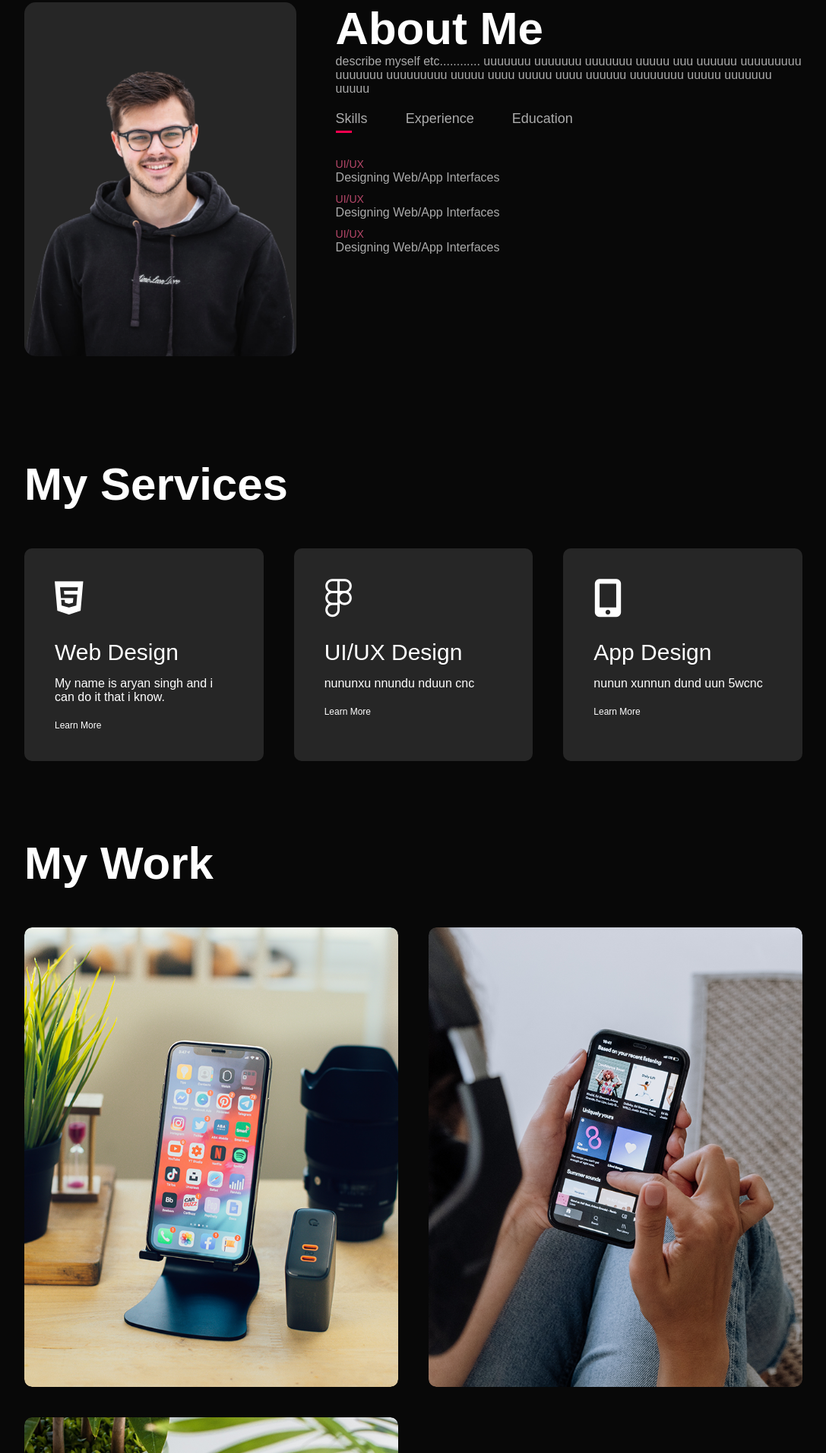
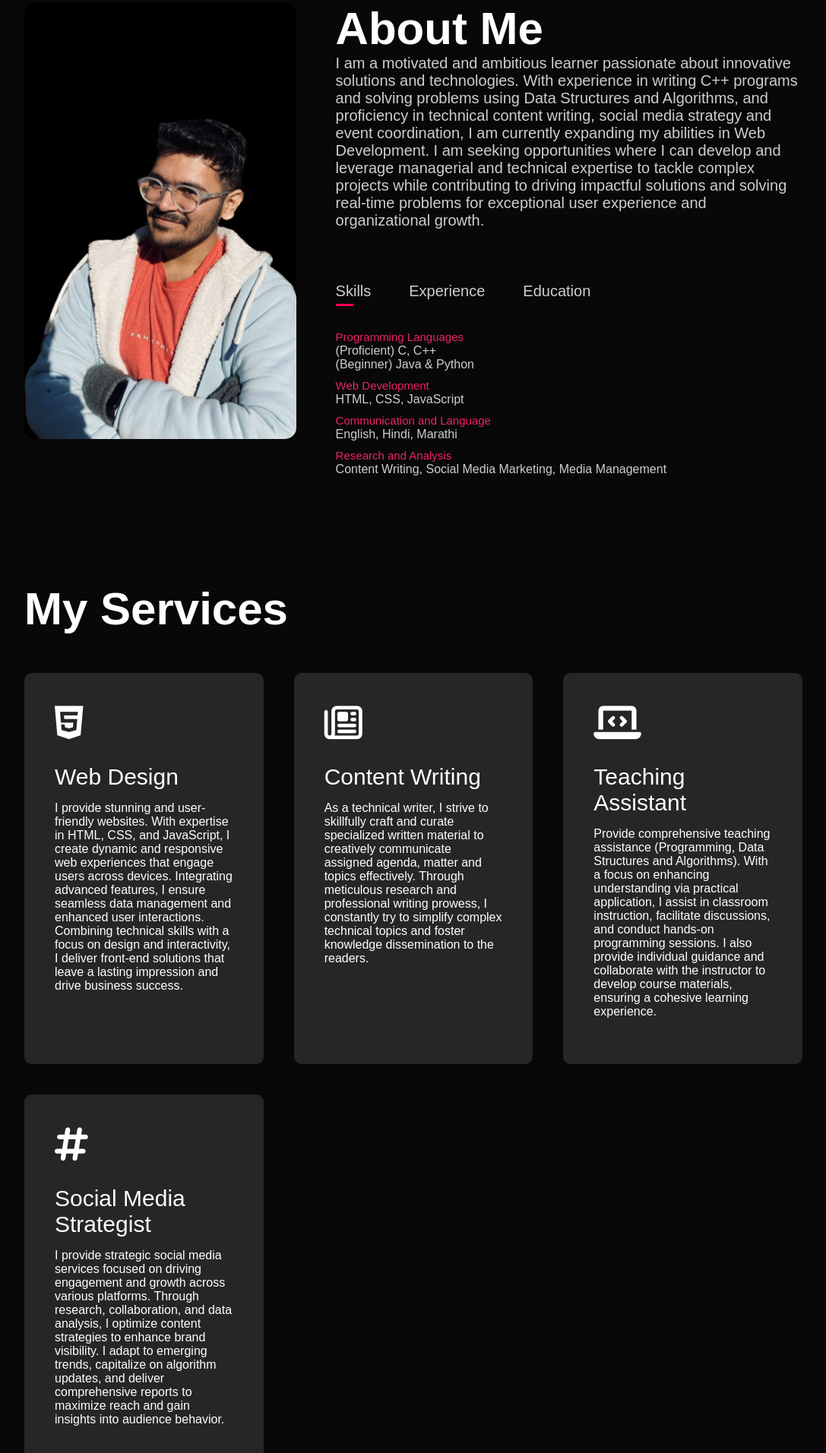
Before and after one commit to Aryan-Singh-1017/Portfolio-Website, a website: page index.html in a window 1280 px wide. Shown: the part 887-2800 px from the top of the page at 76% size, without its empty margins (96-1183 px from the left). Drawn offline with Linux system fonts and the light colour scheme.

Commit message:
Initial commit

```diff
--- a/index.html
+++ b/index.html
@@ -38,14 +38,15 @@
             <div class="container">
                 <div class="row">
                     <div class="about-col-1">
-                        <img src="images/user.png">
+                        <img src="images/my pic2.JPG">
                     </div>
                     <div class="about-col-2">
                         <h1 class="sub-title">About Me</h1>
-                        <p>describe myself etc............
-                            uuuuuuu uuuuuuu uuuuuuu uuuuu uuu
-                            uuuuuu uuuuuuuuu uuuuuuu uuuuuuuuu uuuuu uuuu
-                            uuuuu uuuu uuuuuu uuuuuuuu uuuuu uuuuuuu uuuuu
+                        <p>  I am a motivated and ambitious learner passionate about innovative solutions and technologies.
+                            With experience in writing C++ programs and solving problems using Data Structures and Algorithms,
+                            and proficiency in technical content writing, social media strategy and event coordination, I am currently expanding my abilities in Web Development.
+                            I am seeking opportunities where I can develop and leverage managerial and technical expertise to tackle complex projects while
+                            contributing to driving impactful solutions and solving real-time problems for exceptional user experience and organizational growth.
                         </p>
                         <div class="tab-titles">
                             <p class="tab-links active-link" onclick="opentab('skills')">Skills</p>
@@ -54,23 +55,25 @@
                         </div>
                         <div class="tab-contents active-tab" id="skills">
                             <ul>
-                                <li><span>UI/UX</span><br>Designing Web/App Interfaces</li>
-                                <li><span>UI/UX</span><br>Designing Web/App Interfaces</li>
-                                <li><span>UI/UX</span><br>Designing Web/App Interfaces</li>
+                                <li><span>Programming Languages</span><br> (Proficient) C, C++
+                                    <br>(Beginner) Java & Python</li>
+                                <li><span>Web Development</span><br>HTML, CSS, JavaScript</li>
+                                <li><span>Communication and Language </span><br>English, Hindi, Marathi</li>
+                                <li><span>Research and Analysis </span><br>Content Writing, Social Media Marketing, Media Management</li>
                             </ul>
                         </div>
                         <div class="tab-contents" id="experience">
                             <ul>
-                                <li><span>2020-2022</span><br>training at..</li>
-                                <li><span>year</span><br>company </li>
-                                <li><span>year</span><br>Experience</li>
+                                <li><span>March 2023 - Present</span><br>Technical Content Writer at Unstop</li>
+                                <li><span>February 2022 - July 2022</span><br>Teachnical and Teaching Assistant (DSA) at LNMIIT  </li>
+                                <li><span>May 2021 - July 2021</span><br>Social Media Strategist at The Happy Collar</li>
                             </ul>
                         </div>
                         <div class="tab-contents" id="education">
                             <ul>
-                                <li><span>2016</span><br>Education college</li>
-                                <li><span>UI/UX</span><br>Designing Web/App Interfaces</li>
-                                <li><span>UI/UX</span><br>Designing Web/App Interfaces</li>
+                                <li><span>2020 - Present</span><br>B.Tech (Electronics and Communicational Engineering), LNMIIT <br> CGPA - 8.48</li>
+                                <li><span>2018 - 2020</span><br>Senior Secondary, RWJ College, Mulund <br> Percentage - 85.38%</li>
+                                <li><span>2005 - 2018</span><br>Junior & High School, Smt. Sulochanadevi Singhania School, Thane<br> Percentage - 94.33%</li>
                             </ul>
                         </div>
                     </div>
@@ -86,20 +89,47 @@
                     <div>
                         <i class="fa-brands fa-html5"></i>
                         <h2>Web Design</h2>
-                        <p>My name is aryan singh and i can do it that i know. </p>
-                        <a href="#">Learn More</a>
+                        <p>I provide stunning and user-friendly websites.
+                            With expertise in HTML, CSS, and JavaScript,
+                            I create dynamic and responsive web experiences
+                            that engage users across devices.
+                            Integrating advanced features,
+                            I ensure seamless data management and enhanced user
+                            interactions. Combining technical skills with a focus
+                            on design and interactivity, I deliver front-end
+                            solutions that leave a lasting impression and
+                            drive business success.</p>
+                        <!-- <a href="#">Learn More</a> -->
                     </div>
                     <div>
-                        <i class="fa-brands fa-figma"></i>
-                        <h2>UI/UX Design</h2>
-                        <p>nununxu nnundu nduun cnc </p>
-                        <a href="#">Learn More</a>
+                        <i class="fa-regular fa-newspaper"></i>
+                        <h2>Content Writing</h2>
+                        <p>As a technical writer, I strive to skillfully craft
+                            and curate specialized written material to
+                            creatively communicate assigned agenda, matter and topics effectively.
+                            Through meticulous research and professional writing prowess,
+                            I constantly try to simplify complex technical topics
+                            and foster knowledge dissemination to the readers. </p>
+                        <!-- <a href="#">Learn More</a> -->
                     </div>
                     <div>
-                        <i class="fa-solid fa-mobile-screen-button"></i>
-                        <h2>App Design</h2>
-                        <p>nunun xunnun dund uun 5wcnc </p>
-                        <a href="#">Learn More</a>
+                        <i class="fa-solid fa-laptop-code"></i>
+                        <h2>Teaching Assistant</h2>
+                        <p> Provide comprehensive teaching assistance (Programming, Data Structures and Algorithms).
+                            With a focus on enhancing understanding via practical application,
+                            I assist in classroom instruction, facilitate discussions, and conduct hands-on programming sessions.
+                            I also provide individual guidance and collaborate with the instructor to develop course materials,
+                            ensuring a cohesive learning experience.</p>
+                        <!-- <a href="#">Learn More</a> -->
+                    </div>
+                    <div>
+                        <i class="fa-solid fa-hashtag"></i>
+                        <h2>Social Media Strategist</h2>
+                        <p> I provide strategic social media services focused on driving engagement and growth across various
+                            platforms. Through research, collaboration, and data analysis, I optimize content strategies to
+                            enhance brand visibility. I adapt to emerging trends, capitalize on algorithm updates, and deliver
+                            comprehensive reports to maximize reach and gain insights into audience behavior.</p>
+                        <!-- <a href="#">Learn More</a> -->
                     </div>
                 </div>
             </div>
@@ -112,29 +142,29 @@
                     <div class="work">
                         <img src="images/work-1.png">
                         <div class="layer">
-                            <h3>Social Media App</h3>
-                            <p>The app connects to talented vellas.</p>
-                            <a href="#"><i class="fa-solid fa-arrow-up-right-from-square"></i></a>
+                            <h3>NUTRIMETER - "Your Nutritional regulator"</h3>
+                            <p>Nutrimeter is a web app that simplifies diet management with detailed nutritional analysis and easy food tracking. As the Frontend Developer, I designed and developed the user interface using HTML, CSS, React, and Chakra UI. My focus was on creating a seamless and user-friendly experience while implementing verification, authorization, and validation measures for enhanced security. Through my contributions, Nutrimeter became a reliable and efficient nutrition tracking platform, showcasing my frontend development expertise and commitment to delivering a top-notch user experience.</p>
+                            <a href="https://nutrimeter.vercel.app/"><i class="fa-solid fa-arrow-up-right-from-square"></i></a>
                         </div>
                     </div>
                     <div class="work">
                         <img src="images/work-2.png">
                         <div class="layer">
-                            <h3>Social Media App2</h3>
-                            <p>The app connects to talented vellas.</p>
-                            <a href="#"><i class="fa-solid fa-link"></i></a>
+                            <h3>Rising Social Media Spam: Privacy Concerns & Token-Gated Alternatives </h3>
+                            <p>In my comprehensive blog, I delve into the alarming rise of spamming on popular social media platforms like Telegram, Discord, and WhatsApp, shedding light on the privacy concerns and limitations they pose. Backed by extensive research, I explore the impact of spamming and cyber-attacks on user experience and data security. Moreover, I propose an innovative alternative – Token-Gated chat platforms – showcasing their effectiveness in reducing spam, ensuring quality interactions, and prioritizing privacy protection. Discover the potential of Token-Gated channels as a safer and more controlled environment for constructive discussions, promoting user satisfaction and data security in the fast-paced digital world.</p>
+                            <a href="https://lnmiit-my.sharepoint.com/:w:/g/personal/20uec037_lnmiit_ac_in/EX8JkpihsIdAl_z4loJncDABegUWHRTdlYayvQ1CLjgjGg"><i class="fa-solid fa-link"></i></a>
                         </div>
                     </div>
                     <div class="work">
                         <img src="images/work-3.png">
                         <div class="layer">
-                            <h3>Social Media App3</h3>
-                            <p>The app connects to talented vellas.</p>
-                            <a href="#"><i class="fa-solid fa-link"></i></a>
+                            <h3>Blog - Guide to Social Media Strategy</h3>
+                            <p>"Boost Your Social Media Presence: Engage and Grow! I specialize in driving engagement and expanding brand visibility on Instagram, Facebook, YouTube, and LinkedIn. Discover how thorough research, collaborative efforts, and data analysis optimize content strategies for maximum reach. Explore my blog for insights on capitalizing on trends, algorithm updates, and leveraging short videos and Instagram reels. Elevate your online presence today!"</p>
+                            <a href="https://copyfol.io/v/wwnwwjgj/a-beginner-s-guide-to-social-media-marketing-2"><i class="fa-solid fa-link"></i></a>
                         </div>
                     </div>
                 </div>
-                <a href="#" class="btn">See More</a>
+                <a href="#portfolio" class="btn">See More</a>
             </div>
         </div>
         <!-- ---------------contact-------------- -->
@@ -143,14 +173,13 @@
                  <div class="row">
                     <div class="contact-left">
                         <h1 class="sub-title">Contact Me</h1>
-                        <p><i class="fa-regular fa-paper-plane"></i>singharyanmanoj17@gmail.com</p>
+                        <p><a href="mailto:20uec037@lnmiit.ac.in"><i class="fa-solid fa-envelope"></i></a>singharyanmanoj17@gmail.com</p>
                         <p><i class="fa-solid fa-phone"></i>8104554350</p>
                         <div class="social-icons">
                             <a href="https://www.linkedin.com/in/aryan-singh-92b0b1213/"><i class="fa-brands fa-linkedin"></i></a>
-                            <a href="mailto:20uec037@lnmiit.ac.in"><i class="fa-solid fa-envelope"></i></a>
                             <a href="https://wa.me/918104554350"><i class="fa-brands fa-whatsapp"></i></a>
                             <a href="https://auth.geeksforgeeks.org/user/singharyanmanoj17"><i class="fa-solid fa-code"></i></a>
-                            <!-- <a href="https://auth.geeksforgeeks.org/user/singharyanmanoj17"><i class="fa-solid fa-code"></i></a> -->
+                            <a href="https://www.codingninjas.com/studio/profile/4fec1b7e-5350-4f18-bbc6-c106f6bbf041"><i class="fa-solid fa-code"></i></a>
                         </div>
                         <a href="images/Aryan Singh CV.pdf" download class="btn btn2"><i class="fa-solid fa-file-arrow-down"></i>Download Resume</a>
                     </div>
--- a/package.json
+++ b/package.json
@@ -4,8 +4,8 @@
   "description": "��#\u0000 \u0000P\u0000o\u0000r\u0000t\u0000f\u0000o\u0000l\u0000i\u0000o\u0000-\u0000W\u0000e\u0000b\u0000s\u0000i\u0000t\u0000e\u0000\r\u0000 \u0000",
   "main": "index.js",
   "scripts": {
-    "test": "echo \"Error: no test specified\" && exit 1"
-  },
+  "test": "echo \"Error: no test specified\" && exit 1"
+},
   "author": "Aryan Singh",
   "license": "ISC",
   "repository": {
--- a/style.css
+++ b/style.css
@@ -15,9 +15,10 @@ body{
 #header{
     width: 100%;
     height:  100vh;
-    background-image: url(images/background.png);
-    background-size: cover;
-    background-position: center;
+    background-image: url(images/my_image2.jpg);
+    background-size: contain;
+    background-position: bottom;
+    background-repeat: no-repeat;
 }
 .container{
     padding: 10px 10%;
@@ -72,7 +73,7 @@ nav ul li a:hover::after{
 /* -----------about------ */
 #about{
     padding: 80px 0;
-    color:  #ababab;
+    color:  #cecece;
 }
 .row{
     display: flex;
@@ -98,10 +99,14 @@ nav ul li a:hover::after{
     font-weight: 600;
     color:#fff;
 }
+.about-col-2 p{
+    font-size: 20px;
+}
 /* aligning tab titles */
 .tab-titles{
     display: flex;
     margin: 20px 0 40px;
+    padding-top: 50px;
     /* --top leftNright bottom-- */
 }
 .tab-links{
@@ -131,8 +136,8 @@ nav ul li a:hover::after{
     margin: 10px 0;
 }
 .tab-contents ul li span{
-    color: #b54769;
-    font-size: 14px;
+    color: #ec2463;
+    font-size: 15px;
 }
 .tab-contents{
     display: none;
@@ -347,7 +352,7 @@ nav .fa-solid{
         font-size: 25px;
     }
     #header{
-        background-image: url(images/phone-background.png);
+        background-image: url(images/phone_background.jpg);
         /* background-repeat: no-repeat;
         background-size: cover; */
         /* background-position: center center; */
```
Also changed, not shown: images/background.png (deleted), images/logo.png (deleted), images/my pic2.JPG (added), images/my_image.jpeg (added), images/my_image2.jpg (added), images/my_pic.png (added), images/phone-background.png (deleted), images/phone_background.jpeg (added), images/phone_background.jpg (added), images/user.png (deleted), 1 other file.
